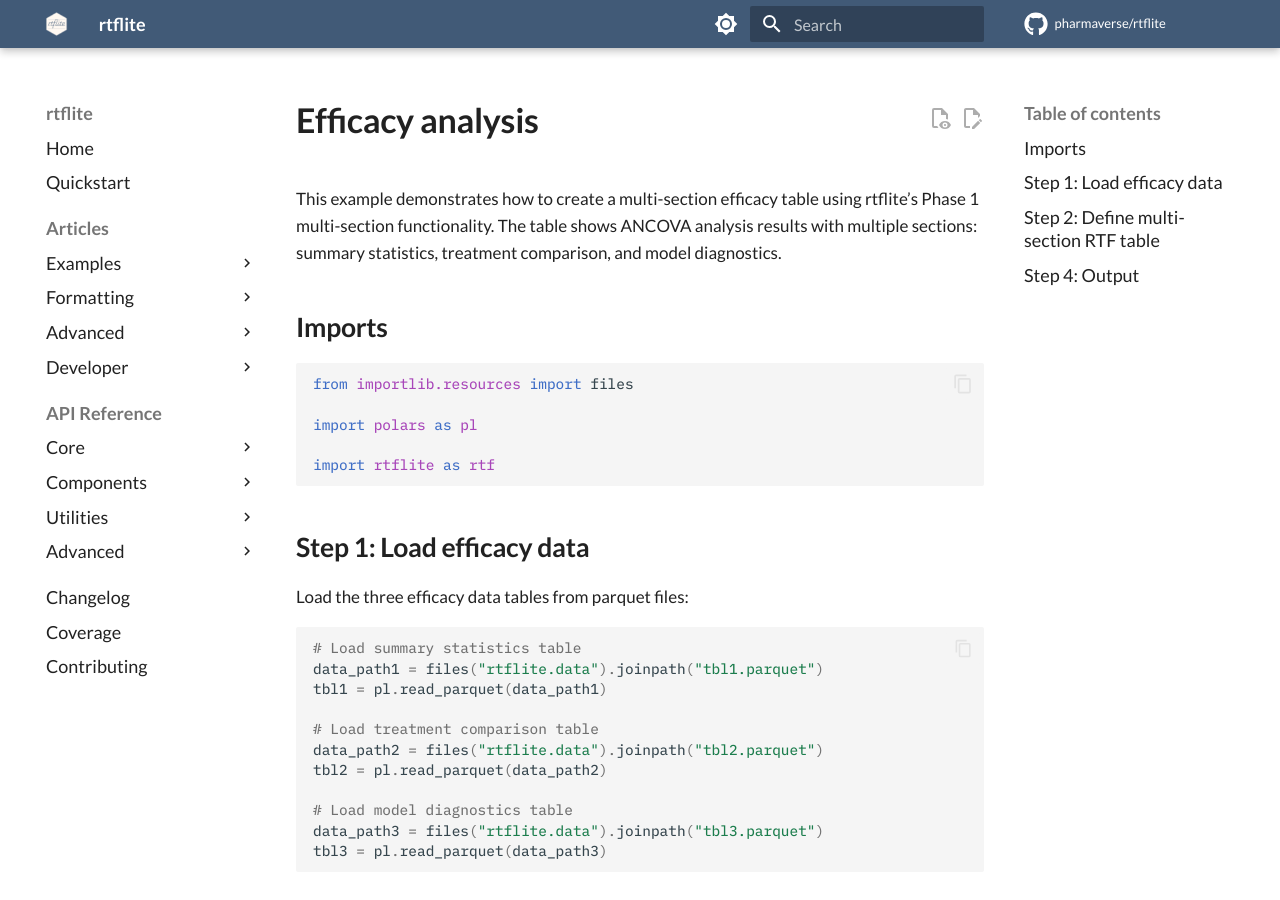
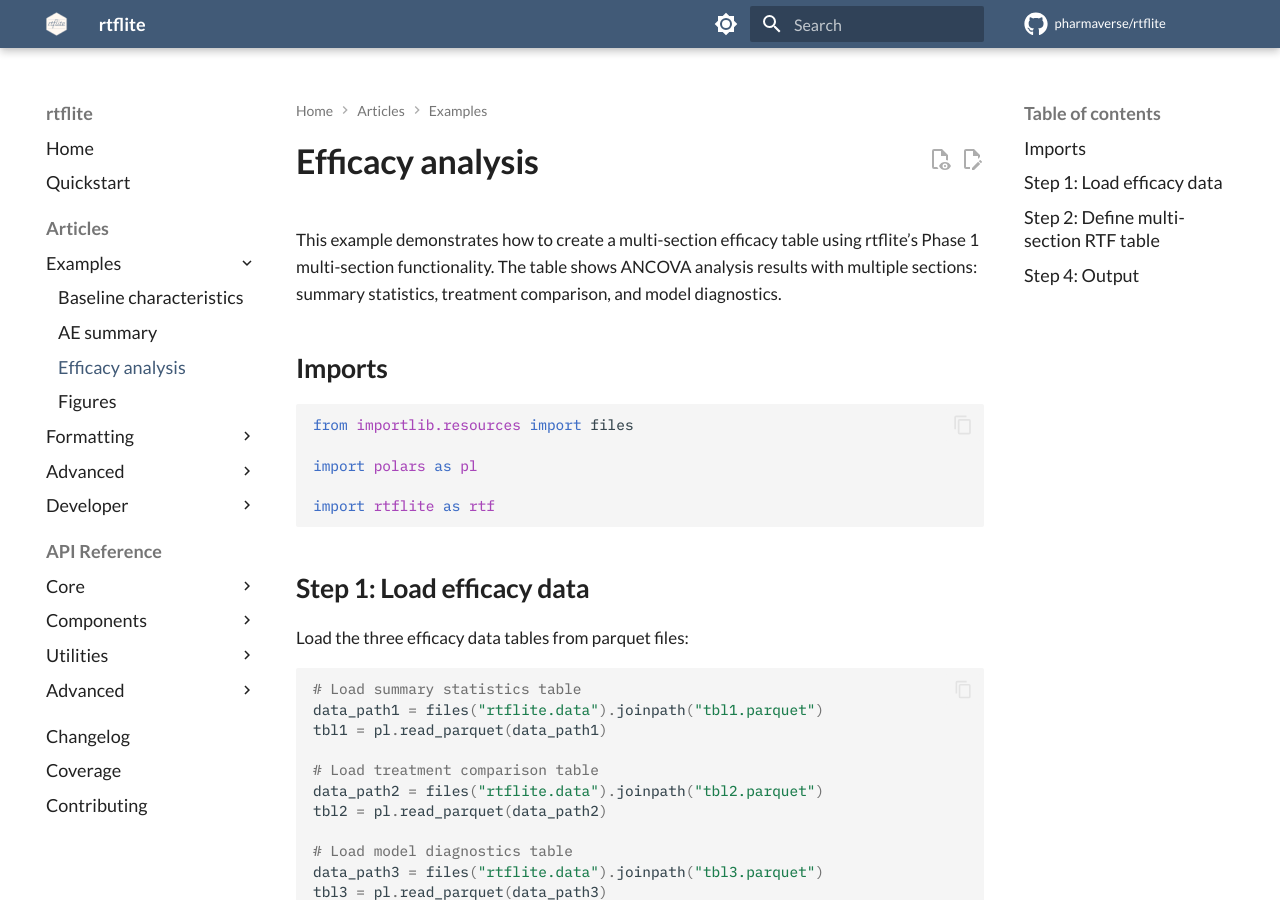
Before and after one commit to pharmaverse/rtflite, an MkDocs documentation site: the page built from docs/articles/example-efficacy.md, in a window 1280 px wide and 900 px high. Built offline with MkDocs 1.6.1 and Material for MkDocs 9.7.7, drawn with Linux system fonts in a browser that asks for light colours; comment, search, counter and statistics services are not loaded; some of the changed text lies outside the part shown.

Commit message:
Add efficacy article to mkdocs.yml

```diff
--- a/mkdocs.yml
+++ b/mkdocs.yml
@@ -12,6 +12,7 @@ nav:
     - Examples:
       - articles/example-baseline.md
       - articles/example-ae.md
+      - articles/example-efficacy.md
       - articles/example-figure.md
     - Formatting:
       - articles/format-row.md
```
